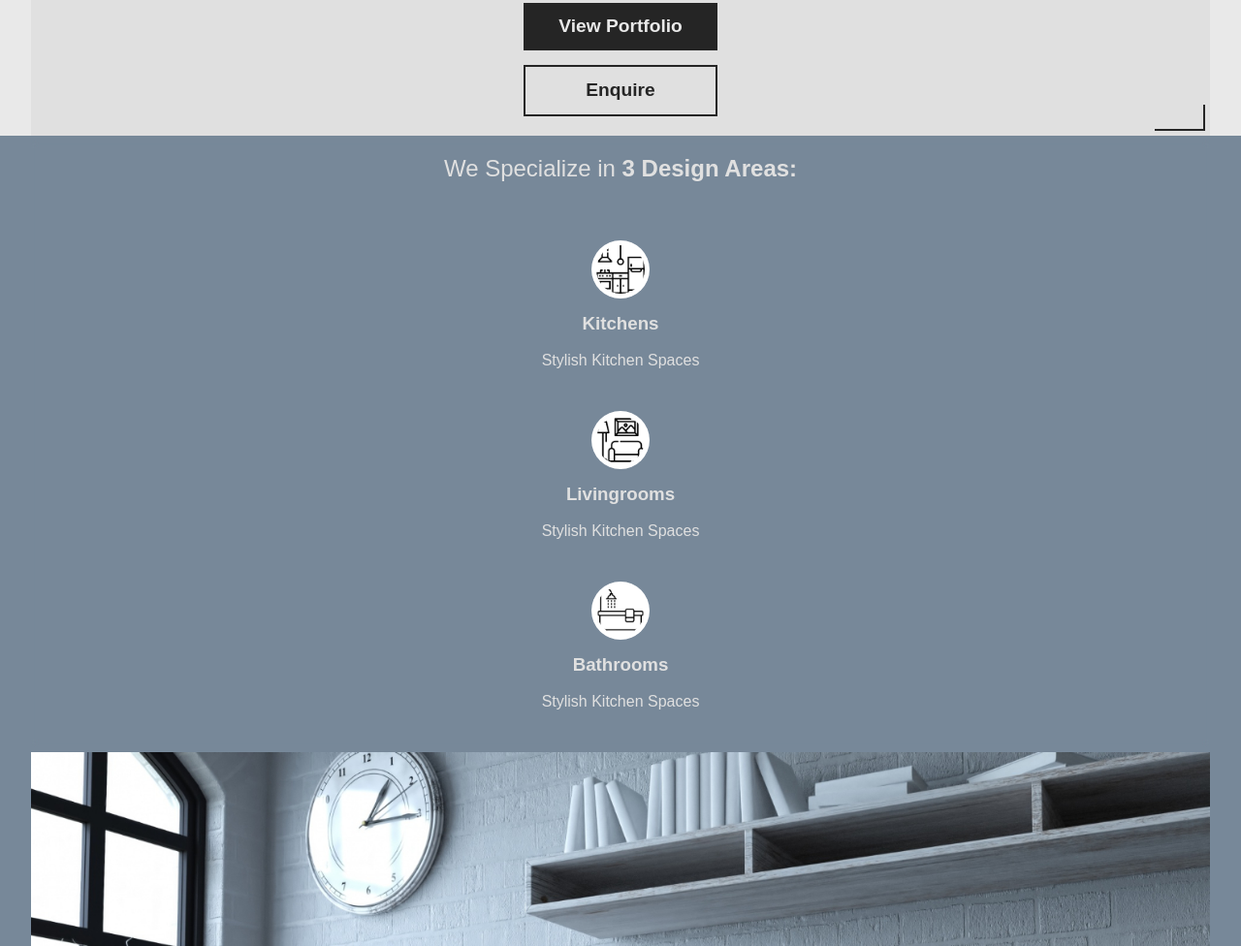
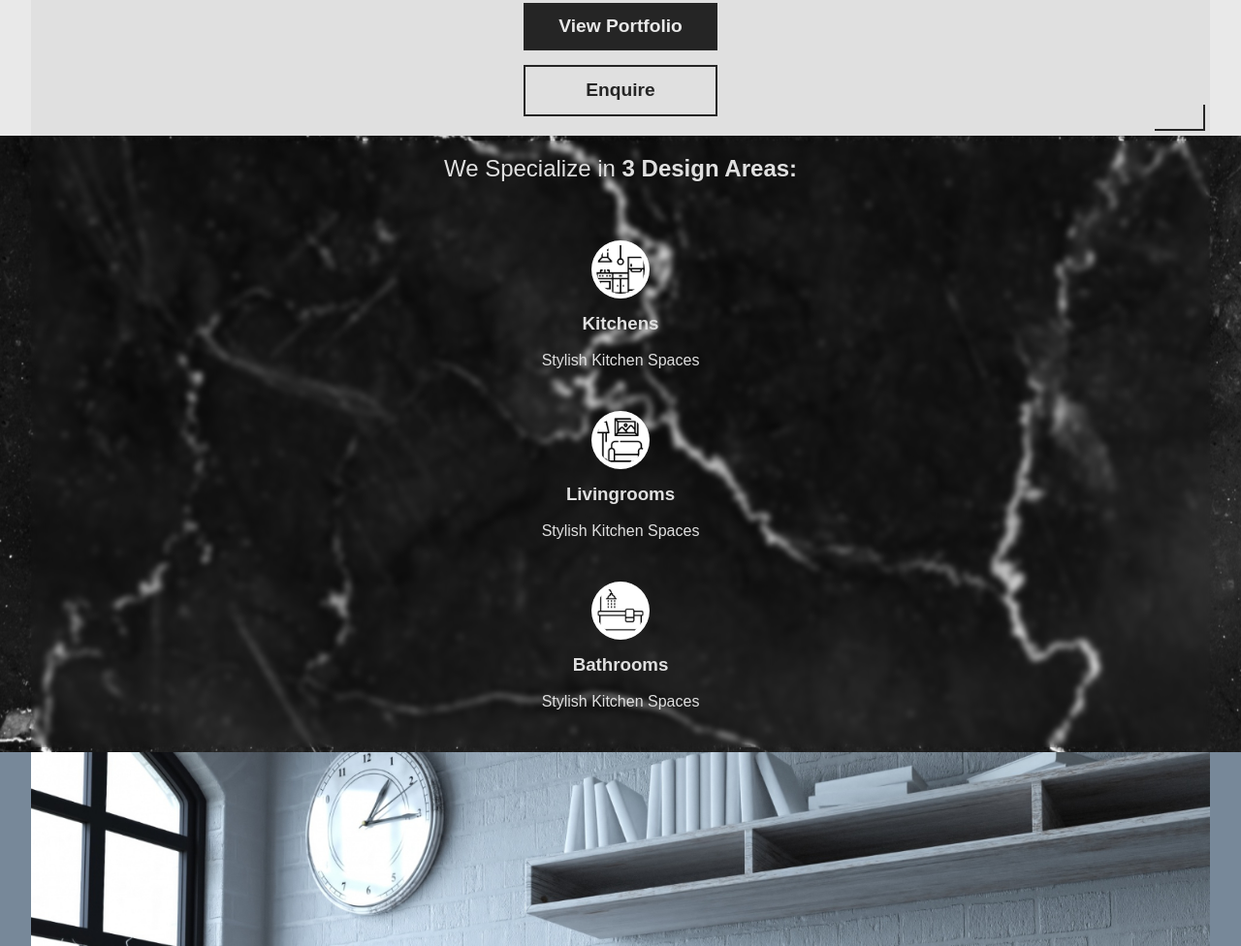
Before and after one commit to RaymondtDev/home-designs-website, a plain HTML site: page index.html in a window 1280 px wide. Shown: the part 1253-2229 px from the top of the page at 97% size. Drawn offline with Linux system fonts and the light colour scheme; the site is published under a folder, as on GitHub Pages, so addresses that start at the root find nothing.

Commit message:
minor css fix

```diff
--- a/style.css
+++ b/style.css
@@ -278,7 +278,7 @@ main {
 
 .specializations {
   width: 100%;
-  background-image: url(/assets/images/tile-background.jpg);
+  background-image: url(assets/images/tile-background.jpg);
   background-repeat: no-repeat;
   background-position: center;
   padding: 5px 0;
```
